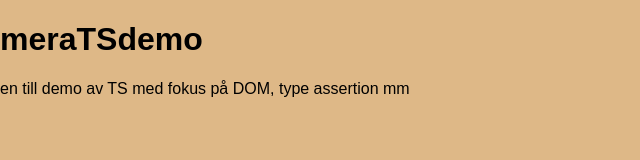
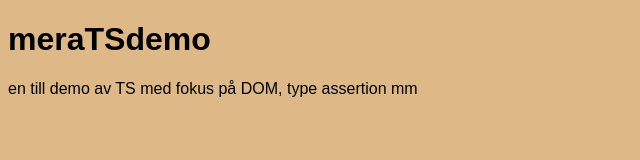
Before and after one commit to niklas-mardby/meratsdemo, a website built with Vite: page index.html in a window 1280 px wide. Shown: the whole page, without its empty margins (0-640 px from the left). Built offline with nearby package versions, Linux system fonts and the light colour scheme.

Commit message:
Some more clean up

```diff
--- a/index.html
+++ b/index.html
@@ -2,7 +2,6 @@
 <html lang="en">
 	<head>
 		<meta charset="UTF-8" />
-		<link rel="icon" type="image/svg+xml" href="/vite.svg" />
 		<meta name="viewport" content="width=device-width, initial-scale=1.0" />
 		<title>meraTSdemo</title>
 	</head>
--- a/src/style.css
+++ b/src/style.css
@@ -1,5 +1,4 @@
 body {
-	margin: 0;
 	background-color: burlywood;
 	font-family: Arial, Helvetica, sans-serif;
 }
```
